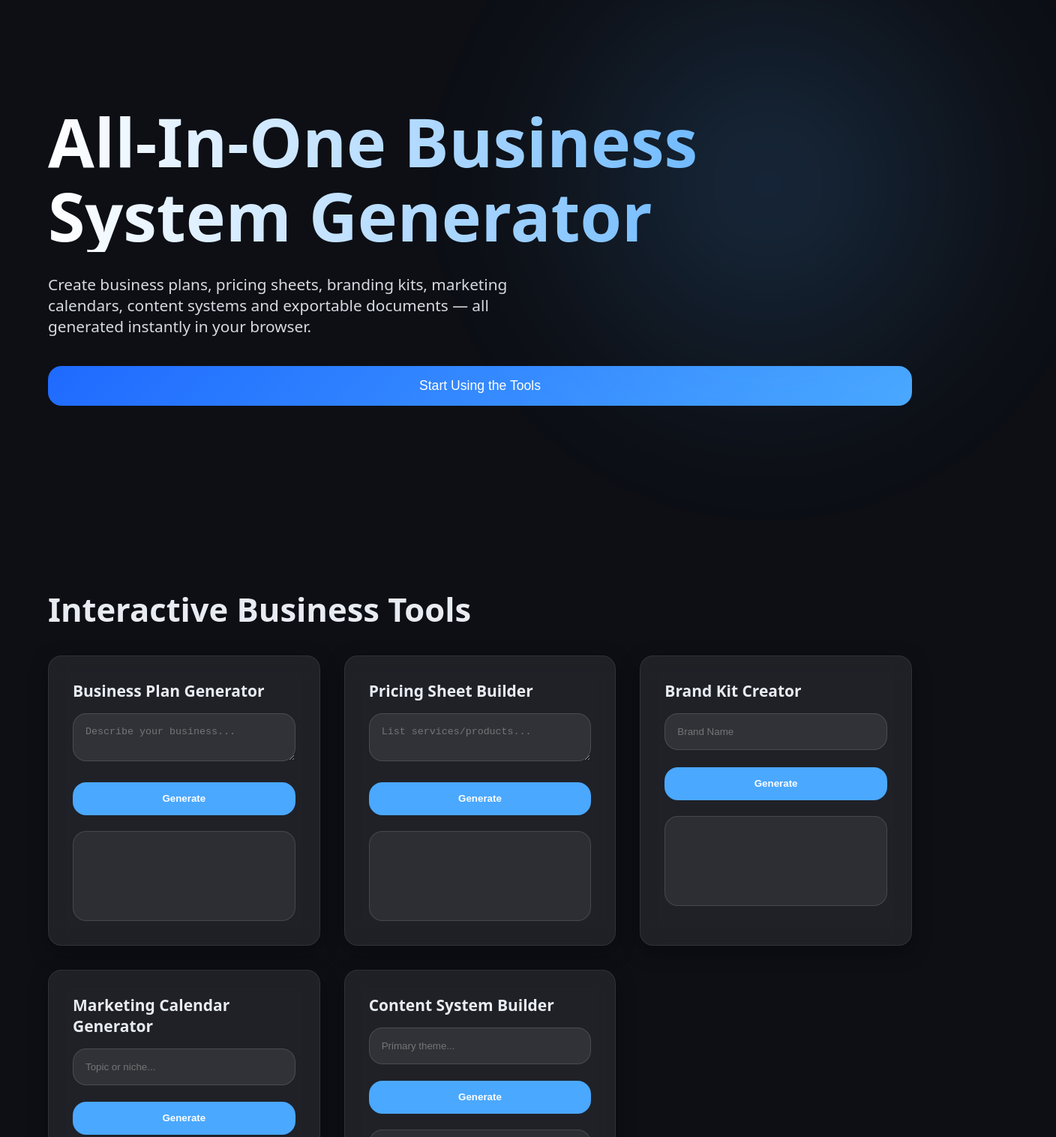
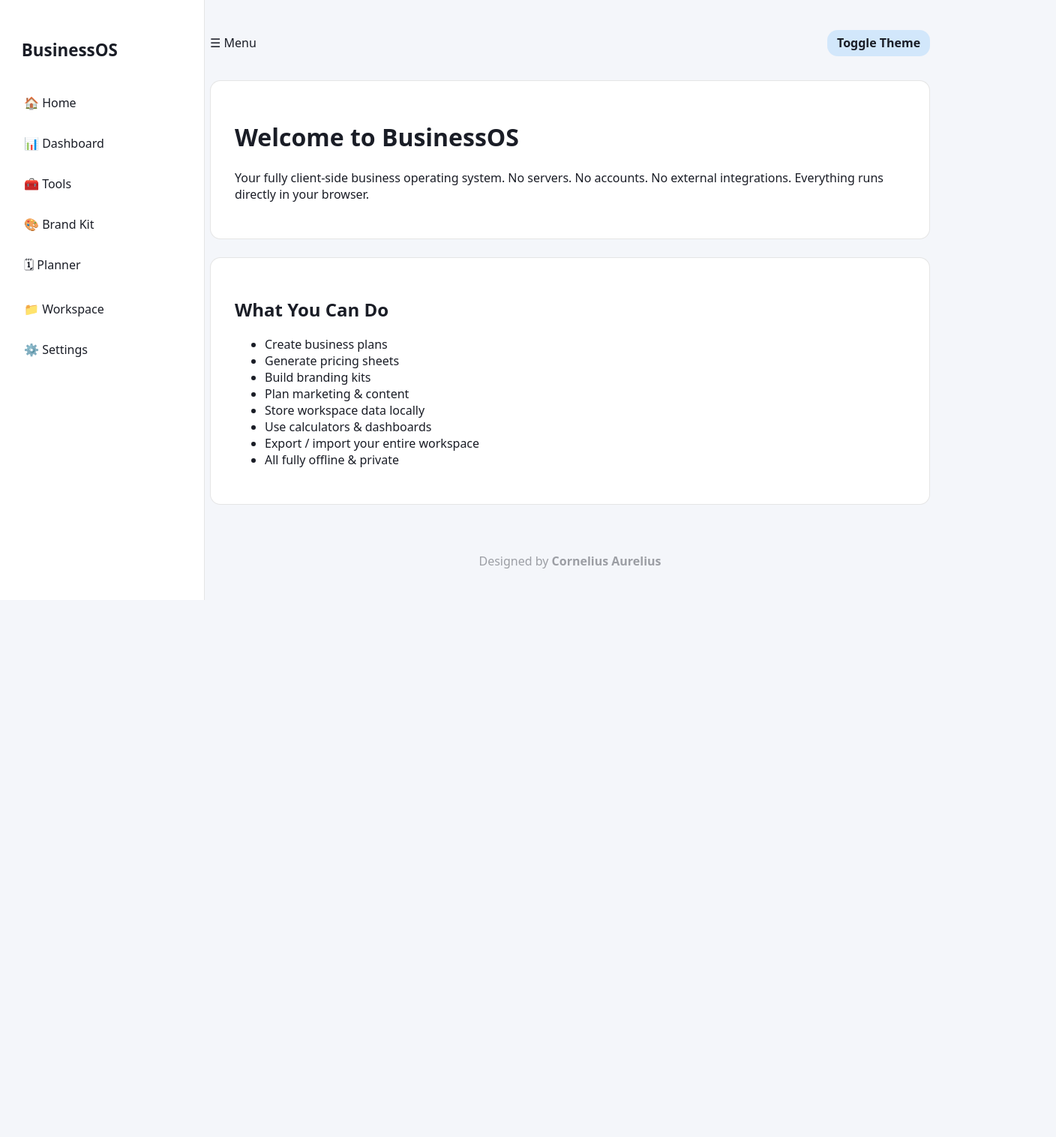
Before and after one commit to Cornelius-Aurelius/BusinessSystemGeneratorPro, a plain HTML site: page index.html in a window 1280 px wide. Shown: the top 1516 px of the page at 75% size, 1408 px wide, since content can reach past the window. After the commit the page ends 816 px from the top, so only its background shows below. Drawn offline with Linux system fonts and the light colour scheme.

Commit message:
Update index.html with theme toggle and layout changes
Refactor index.html to improve structure and theme handling.

```diff
--- a/index.html
+++ b/index.html
@@ -4,327 +4,230 @@
 <meta charset="UTF-8">
 <meta name="viewport" content="width=device-width, initial-scale=1.0">
 
-<title>All-In-One Business System Generator</title>
-<meta name="description" content="A fully client-side business system generator that creates business plans, pricing sheets, branding kits, marketing calendars, content plans, and downloadable business documents.">
-<meta name="keywords" content="business generator, client-side tool, business planner, pricing generator, marketing calendar, branding kit">
+<title>BusinessOS — Home</title>
 
 <style>
+/* -------------------------------------------------------
+   ROOT + THEME
+------------------------------------------------------- */
 :root {
-  --bg: #0d0f15;
-  --fg: #e8ecf2;
+  --light-bg: #f4f6fa;
+  --light-fg: #1a1d26;
+  --light-card: #ffffff;
+  --light-border: rgba(0,0,0,0.1);
+
+  --dark-bg: #0e1117;
+  --dark-fg: #e8ecf2;
+  --dark-card: #161b22;
+  --dark-border: rgba(255,255,255,0.08);
+
   --accent: #4aa8ff;
-  --card: rgba(255,255,255,0.08);
-  --radius: 18px;
-  --shadow: 0 8px 26px rgba(0,0,0,0.35);
+  --radius: 14px;
+  --transition: 0.25s;
   font-family: system-ui, Inter, sans-serif;
 }
 
-* { margin: 0; padding: 0; box-sizing: border-box; }
-
-body {
-  background: var(--bg);
-  color: var(--fg);
-  font-size: clamp(14px, 1.4vw, 18px);
-  overflow-x: hidden;
+body.light {
+  background: var(--light-bg);
+  color: var(--light-fg);
+}
+body.light .card {
+  background: var(--light-card);
+  border: 1px solid var(--light-border);
+}
+body.light .sidebar {
+  background: #ffffff;
+  border-right: 1px solid var(--light-border);
 }
 
-/* Hero */
-.hero {
-  min-height: 85vh;
-  display: flex;
-  flex-direction: column;
-  justify-content: center;
-  padding: 6vw 5vw;
-  position: relative;
+body.dark {
+  background: var(--dark-bg);
+  color: var(--dark-fg);
+}
+body.dark .card {
+  background: var(--dark-card);
+  border: 1px solid var(--dark-border);
+}
+body.dark .sidebar {
+  background: #11151d;
+  border-right: 1px solid var(--dark-border);
 }
 
-.hero h1 {
-  font-size: clamp(2.6rem, 7vw, 6rem);
-  font-weight: 800;
-  line-height: 1.1;
-  background: linear-gradient(90deg, #ffffff, #4aa8ff);
-  -webkit-background-clip: text;
-  color: transparent;
+/* -------------------------------------------------------
+   LAYOUT
+------------------------------------------------------- */
+.layout {
+  display: flex;
+  min-height: 100vh;
 }
 
-.hero p {
-  margin-top: 1.8rem;
-  opacity: 0.92;
-  max-width: 650px;
-  font-size: clamp(1rem, 1.7vw, 1.3rem);
+.sidebar {
+  width: 240px;
+  padding: 2rem 1rem;
+  position: fixed;
+  top: 0;
+  left: 0;
+  bottom: 0;
+  overflow-y: auto;
+  transition: var(--transition);
 }
 
-.btn {
-  margin-top: 2.4rem;
-  padding: 1rem 2rem;
-  border-radius: var(--radius);
-  background: linear-gradient(135deg, #1f6aff, #4aa8ff);
-  color: white;
-  border: none;
-  font-size: 1.1rem;
-  cursor: pointer;
-  min-height: 44px;
-  transition: 0.3s;
-}
-.btn:hover { opacity: 0.85; }
-
-/* Orb */
-.orb {
-  position: absolute;
-  top: -20%;
-  right: -10%;
-  width: 60vw;
-  height: 60vw;
-  background: radial-gradient(circle, rgba(74,168,255,0.18), transparent 70%);
-  filter: blur(70px);
-  animation: float 11s infinite alternate ease-in-out;
-}
-@keyframes float {
-  from { transform: translateY(-18px); }
-  to { transform: translateY(18px); }
+.sidebar h2 {
+  font-size: 1.4rem;
+  margin-bottom: 2rem;
+  padding-left: 0.8rem;
 }
 
-/* Section */
-.section { padding: 8vw 5vw; }
+.nav-link {
+  display: flex;
+  align-items: center;
+  gap: 0.8rem;
+  padding: 0.8rem 1rem;
+  border-radius: var(--radius);
+  text-decoration: none;
+  color: inherit;
+  margin-bottom: 0.4rem;
+  transition: var(--transition);
+}
 
-.section h2 {
-  font-size: clamp(1.8rem, 3.4vw, 2.8rem);
+.nav-link:hover {
+  background: rgba(74,168,255,0.15);
+  color: var(--accent);
+}
+
+.main {
+  margin-left: 240px;
+  padding: 2rem;
+  width: calc(100% - 240px);
+  transition: var(--transition);
+}
+
+header {
+  display: flex;
+  justify-content: space-between;
+  align-items: center;
   margin-bottom: 2rem;
 }
 
-/* Tools Grid */
-.grid {
-  display: grid;
-  gap: 2rem;
-  grid-template-columns: repeat(auto-fit, minmax(min(350px, 100%), 1fr));
+.theme-toggle {
+  cursor: pointer;
+  padding: 0.4rem 0.8rem;
+  border-radius: var(--radius);
+  background: rgba(74,168,255,0.2);
+  font-weight: 600;
+  user-select: none;
 }
 
+/* Cards */
 .card {
-  background: var(--card);
-  border: 1px solid rgba(255,255,255,0.08);
   padding: 2rem;
   border-radius: var(--radius);
-  backdrop-filter: blur(14px);
-  box-shadow: var(--shadow);
-  transition: 0.3s;
-}
-.card:hover {
-  transform: translateY(-4px);
-  border-color: rgba(255,255,255,0.16);
+  margin-bottom: 1.5rem;
+  transition: var(--transition);
 }
 
-textarea, select, input {
-  width: 100%;
-  background: rgba(255,255,255,0.08);
-  border: 1px solid rgba(255,255,255,0.12);
-  color: var(--fg);
-  padding: 1rem;
-  border-radius: var(--radius);
-  resize: vertical;
-  margin-top: 1rem;
+/* Mobile */
+@media (max-width: 900px) {
+  .sidebar {
+    left: -260px;
+  }
+  .sidebar.open {
+    left: 0;
+  }
+  .main {
+    margin-left: 0;
+    width: 100%;
+  }
+  .menu-btn {
+    display: inline-block;
+    cursor: pointer;
+    padding: 0.6rem 1rem;
+    background: var(--accent);
+    border-radius: var(--radius);
+    color: #fff;
+    font-weight: 600;
+    margin-bottom: 1rem;
+  }
 }
-
-.generate-btn {
-  width: 100%;
-  margin-top: 1.4rem;
-  padding: 0.9rem;
-  border-radius: var(--radius);
-  border: none;
-  background: var(--accent);
-  color: #fff;
-  font-weight: 600;
-  cursor: pointer;
-  min-height: 44px;
-  transition: 0.3s;
-}
-.generate-btn:hover { opacity: 0.85; }
-
-.output {
-  margin-top: 1.3rem;
-  padding: 1rem;
-  white-space: pre-wrap;
-  background: rgba(255,255,255,0.06);
-  border-radius: var(--radius);
-  border: 1px solid rgba(255,255,255,0.12);
-  min-height: 120px;
-}
-
 footer {
+  margin-top: 4rem;
   text-align: center;
-  padding: 4vw;
-  opacity: 0.45;
-  font-size: 0.9rem;
+  opacity: 0.4;
 }
 </style>
 </head>
 
 <body>
 
-<section class="hero">
-  <div class="orb"></div>
+<!-- AUTO THEME DETECTOR -->
+<script>
+if (localStorage.getItem("theme")) {
+  document.body.className = localStorage.getItem("theme");
+} else {
+  const prefersDark = window.matchMedia("(prefers-color-scheme: dark)").matches;
+  document.body.className = prefersDark ? "dark" : "light";
+}
+</script>
 
-  <h1>All-In-One Business System Generator</h1>
-  <p>Create business plans, pricing sheets, branding kits, marketing calendars, content systems and exportable documents — all generated instantly in your browser.</p>
-  <button class="btn" onclick="scrollToSection('tools')">Start Using the Tools</button>
-</section>
+<div class="layout">
 
-<section id="tools" class="section">
-  <h2>Interactive Business Tools</h2>
+  <!-- SIDEBAR -->
+  <nav class="sidebar" id="sidebar">
+    <h2>BusinessOS</h2>
 
-  <div class="grid">
+    <a href="index.html" class="nav-link">🏠 Home</a>
+    <a href="dashboard.html" class="nav-link">📊 Dashboard</a>
+    <a href="tools.html" class="nav-link">🧰 Tools</a>
+    <a href="brandkit.html" class="nav-link">🎨 Brand Kit</a>
+    <a href="planner.html" class="nav-link">🗓 Planner</a>
+    <a href="workspace.html" class="nav-link">📁 Workspace</a>
+    <a href="settings.html" class="nav-link">⚙️ Settings</a>
+  </nav>
 
-    <!-- Business Plan Generator -->
+  <!-- MAIN AREA -->
+  <main class="main">
+
+    <header>
+      <div class="menu-btn" onclick="toggleMenu()">☰ Menu</div>
+      <div class="theme-toggle" onclick="toggleTheme()">Toggle Theme</div>
+    </header>
+
     <div class="card">
-      <h3>Business Plan Generator</h3>
-      <textarea id="bp-input" placeholder="Describe your business..."></textarea>
-      <button class="generate-btn" onclick="generateBusinessPlan()">Generate</button>
-      <div id="bp-output" class="output"></div>
+      <h1>Welcome to BusinessOS</h1>
+      <p>Your fully client-side business operating system. No servers. No accounts. No external integrations. Everything runs directly in your browser.</p>
     </div>
 
-    <!-- Pricing Sheet Generator -->
     <div class="card">
-      <h3>Pricing Sheet Builder</h3>
-      <textarea id="price-input" placeholder="List services/products..."></textarea>
-      <button class="generate-btn" onclick="generatePricing()">Generate</button>
-      <div id="price-output" class="output"></div>
+      <h2>What You Can Do</h2>
+      <ul>
+        <li>Create business plans</li>
+        <li>Generate pricing sheets</li>
+        <li>Build branding kits</li>
+        <li>Plan marketing & content</li>
+        <li>Store workspace data locally</li>
+        <li>Use calculators & dashboards</li>
+        <li>Export / import your entire workspace</li>
+        <li>All fully offline & private</li>
+      </ul>
     </div>
 
-    <!-- Brand Kit -->
-    <div class="card">
-      <h3>Brand Kit Creator</h3>
-      <input id="brand-name" placeholder="Brand Name" />
-      <button class="generate-btn" onclick="generateBrandKit()">Generate</button>
-      <div id="brand-output" class="output"></div>
-    </div>
+    <footer>
+      Designed by <strong>Cornelius Aurelius</strong>
+    </footer>
 
-    <!-- Marketing Calendar -->
-    <div class="card">
-      <h3>Marketing Calendar Generator</h3>
-      <input id="mc-topic" placeholder="Topic or niche..." />
-      <button class="generate-btn" onclick="generateCalendar()">Generate</button>
-      <div id="mc-output" class="output"></div>
-    </div>
+  </main>
 
-    <!-- Social Content Builder -->
-    <div class="card">
-      <h3>Content System Builder</h3>
-      <input id="content-topic" placeholder="Primary theme..." />
-      <button class="generate-btn" onclick="generateContent()">Generate</button>
-      <div id="content-output" class="output"></div>
-    </div>
-
-  </div>
-</section>
-
-<footer>
-  Crafted subtly by <strong>Cornelius Aurelius</strong>
-</footer>
+</div>
 
 <script>
-function scrollToSection(id){
-  document.getElementById(id).scrollIntoView({behavior:"smooth"});
+function toggleTheme() {
+  const isDark = document.body.classList.contains("dark");
+  document.body.className = isDark ? "light" : "dark";
+  localStorage.setItem("theme", document.body.className);
 }
 
-/* Business Plan Generator */
-function generateBusinessPlan() {
-  const text = document.getElementById("bp-input").value || "Your business";
-  const out = `
-EXECUTIVE SUMMARY
-${text} solves a real problem with a clear, scalable solution.
-
-MISSION
-Deliver value with consistency, innovation and customer focus.
-
-MARKET
-Defined audience with growing demand and clear spending capacity.
-
-OFFER
-A structured mix of core services, add-ons, and upsells.
-
-OPERATIONS
-Simple, efficient workflow that can scale with minimal overhead.
-
-FINANCE
-Focus on recurring revenue, healthy margins, and predictable growth.
-
-STRATEGY
-Use marketing, branding, and automation to establish long-term advantage.
-`;
-  document.getElementById("bp-output").textContent = out;
-}
-
-/* Pricing Sheet */
-function generatePricing() {
-  const input = document.getElementById("price-input").value || "Service";
-  const items = input.split("\n").filter(x => x.trim() !== "");
-  let out = "PRICING SHEET\n\n";
-  items.forEach(i => out += `${i}: £${(Math.random()*900+100).toFixed(0)}\n`);
-  document.getElementById("price-output").textContent = out;
-}
-
-/* Brand Kit */
-function generateBrandKit() {
-  const name = document.getElementById("brand-name").value || "Brand";
-  const palette = [
-    "#3AA6FF","#6BCBFF","#1F6AFF","#0D1B2A","#E1E5F2"
-  ];
-  const fonts = ["Inter", "Montserrat", "Lato", "Poppins"];
-  const out = `
-BRAND NAME
-${name}
-
-COLOR PALETTE
-${palette.join(", ")}
-
-TYPOGRAPHY
-Primary font: ${fonts[Math.floor(Math.random()*fonts.length)]}
-
-BRAND TONE
-Confident, modern, helpful, authoritative.
-`;
-  document.getElementById("brand-output").textContent = out;
-}
-
-/* Marketing Calendar */
-function generateCalendar() {
-  const topic = document.getElementById("mc-topic").value || "Your Topic";
-  let out = "30-DAY MARKETING CALENDAR\n\n";
-  for (let i=1;i<=30;i++){
-    out += `Day ${i}: Content about ${topic} — Tips, insights, story, or value post.\n`;
-  }
-  document.getElementById("mc-output").textContent = out;
-}
-
-/* Content System */
-function generateContent() {
-  const t = document.getElementById("content-topic").value || "Your Theme";
-  const out = `
-CONTENT SYSTEM — ${t.toUpperCase()}
-
-PILLARS
-1. Education
-2. Inspiration
-3. Case Studies
-4. Behind the Scenes
-5. Actionable Tips
-
-FORMATS
-• Short Posts
-• Carousels
-• Videos
-• Guides
-• Lists
-
-WEEKLY STRUCTURE
-Mon: Educational post about ${t}
-Tue: Actionable tip
-Wed: Story or behind the scenes
-Thu: Case study
-Fri: Quick win idea
-Sat: Long form piece
-Sun: Recap
-`;
-  document.getElementById("content-output").textContent = out;
+function toggleMenu() {
+  document.getElementById("sidebar").classList.toggle("open");
 }
 </script>
 
```
